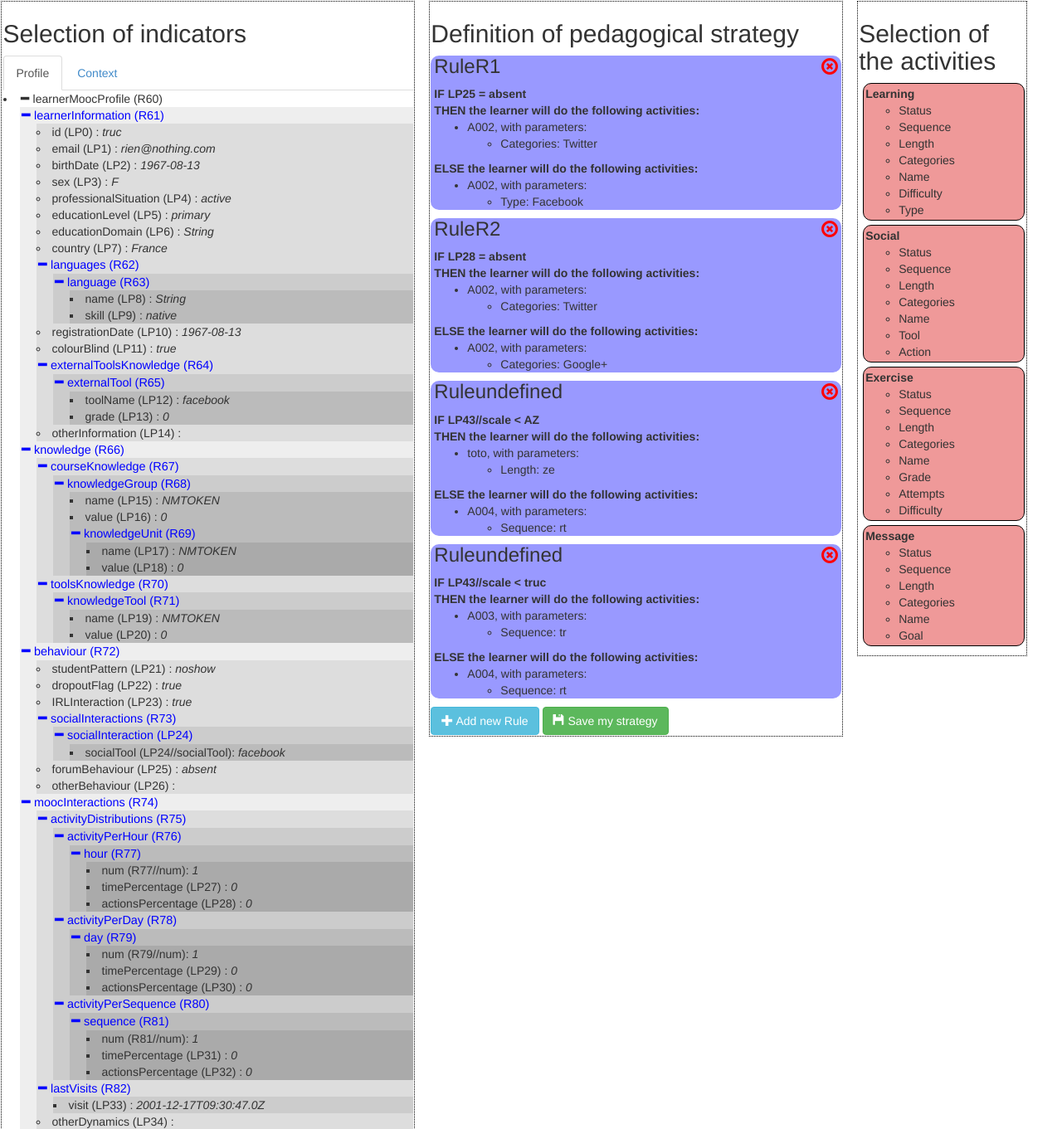
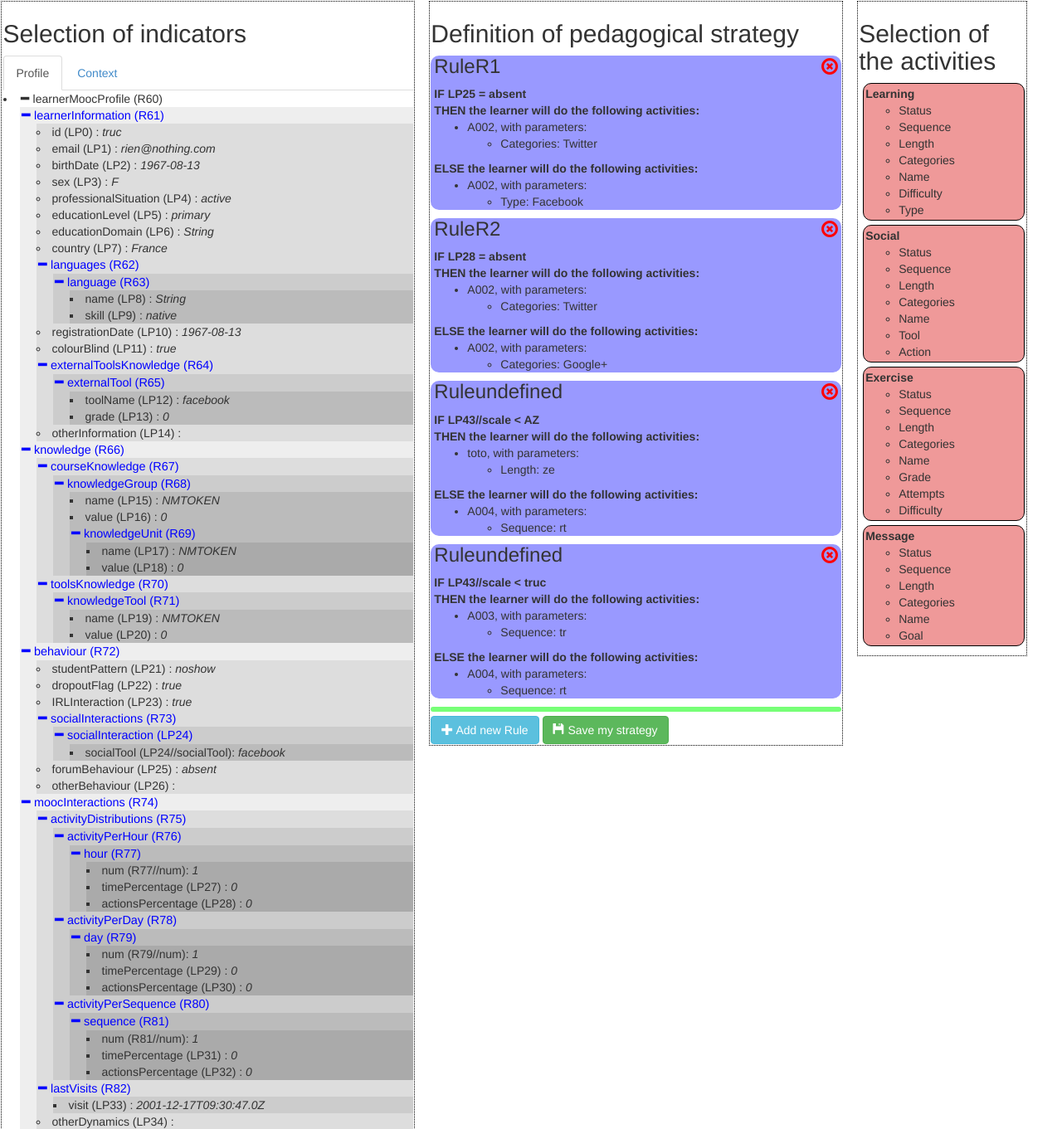
Before and after one commit to fclerc/PersoInterfaces, a PHP site: page / in a window 1280 px wide. Shown: the top 1361 px of the page at 83% size. Run offline with PHP 8.4, Linux system fonts and the light colour scheme.

Commit message:
Improving style of the interface

```diff
--- a/RulesInterface.css
+++ b/RulesInterface.css
@@ -13,6 +13,7 @@
 
 #Activities .activity li:hover, #Activities .activity >span:hover{
     background-color: green;
+	cursor: pointer;
 }
 
 #Activities >ul{
@@ -26,6 +27,8 @@
 #Rules{
     width : 39%;
 }
+
+
 
 #Activities{
     width : 16%;
@@ -45,6 +48,7 @@
 
 }
 
+
 #Rules .glyphicon-remove-circle{
     margin-left: 10px;
     margin-top: 2px;
@@ -62,3 +66,27 @@
     padding-right: 4px;
     padding-left: 4px;
 }
+
+#Rules #newRuleInstruction{
+    font-style: italic;
+    margin-bottom:5px;
+    background-color: #77FF77;
+    padding:3px;
+    border-radius: 5px;
+}
+
+#Rules #newRuleForm .glyphicon{
+    margin-left:5px;
+    color:#116611
+}
+
+#Rules #newRuleForm .glyphicon:hover{
+    margin-left:5px;
+    color:#116611;
+	cursor: pointer;
+
+}
+
+#Rules #newRuleForm{
+    margin-bottom:5px;
+}
--- a/XMLDisplay.css
+++ b/XMLDisplay.css
@@ -4,6 +4,7 @@
 
 .XMLContainer span.value:hover{
 	background-color : green;
+	cursor: pointer;
 }
 
 .XMLContainer ul{
```
